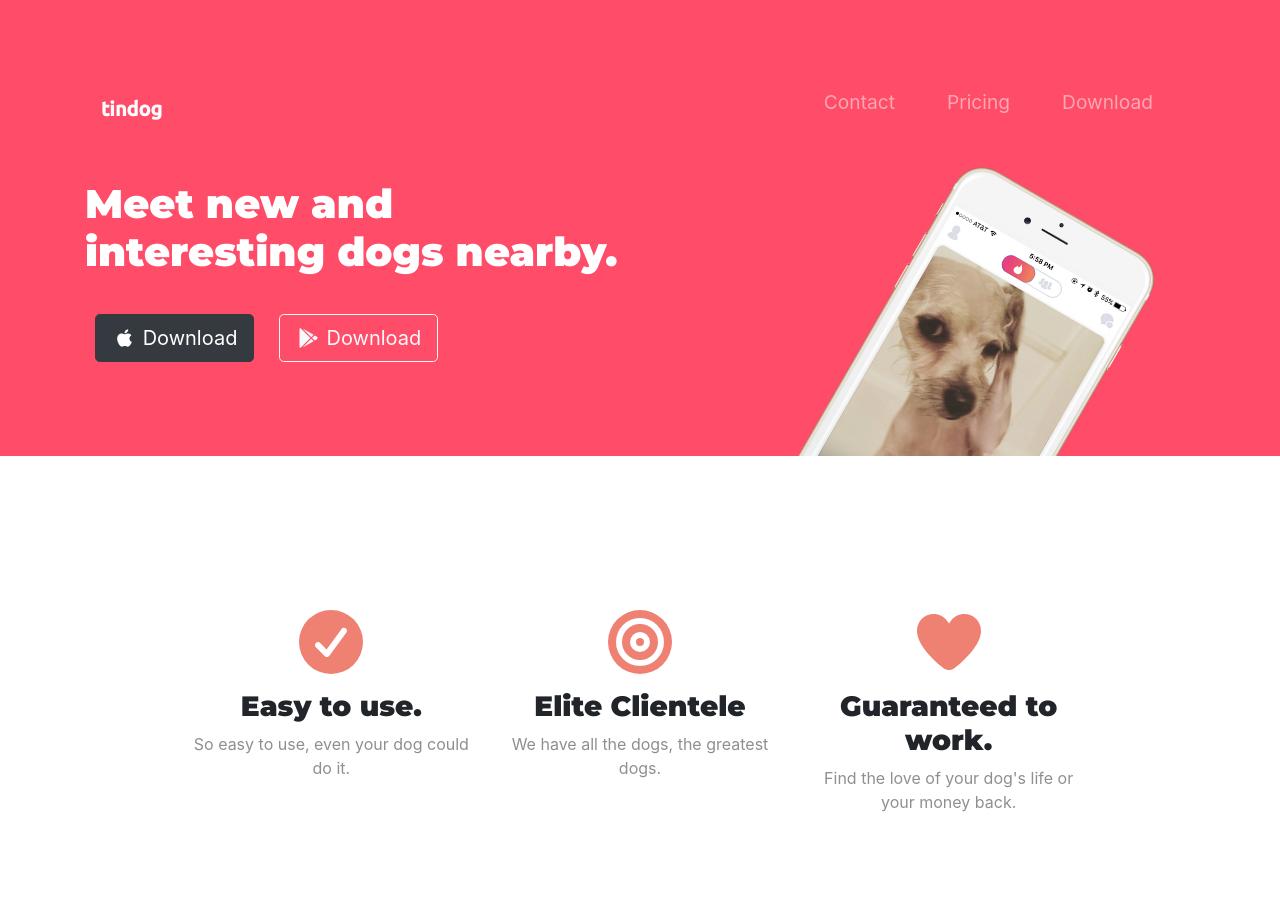
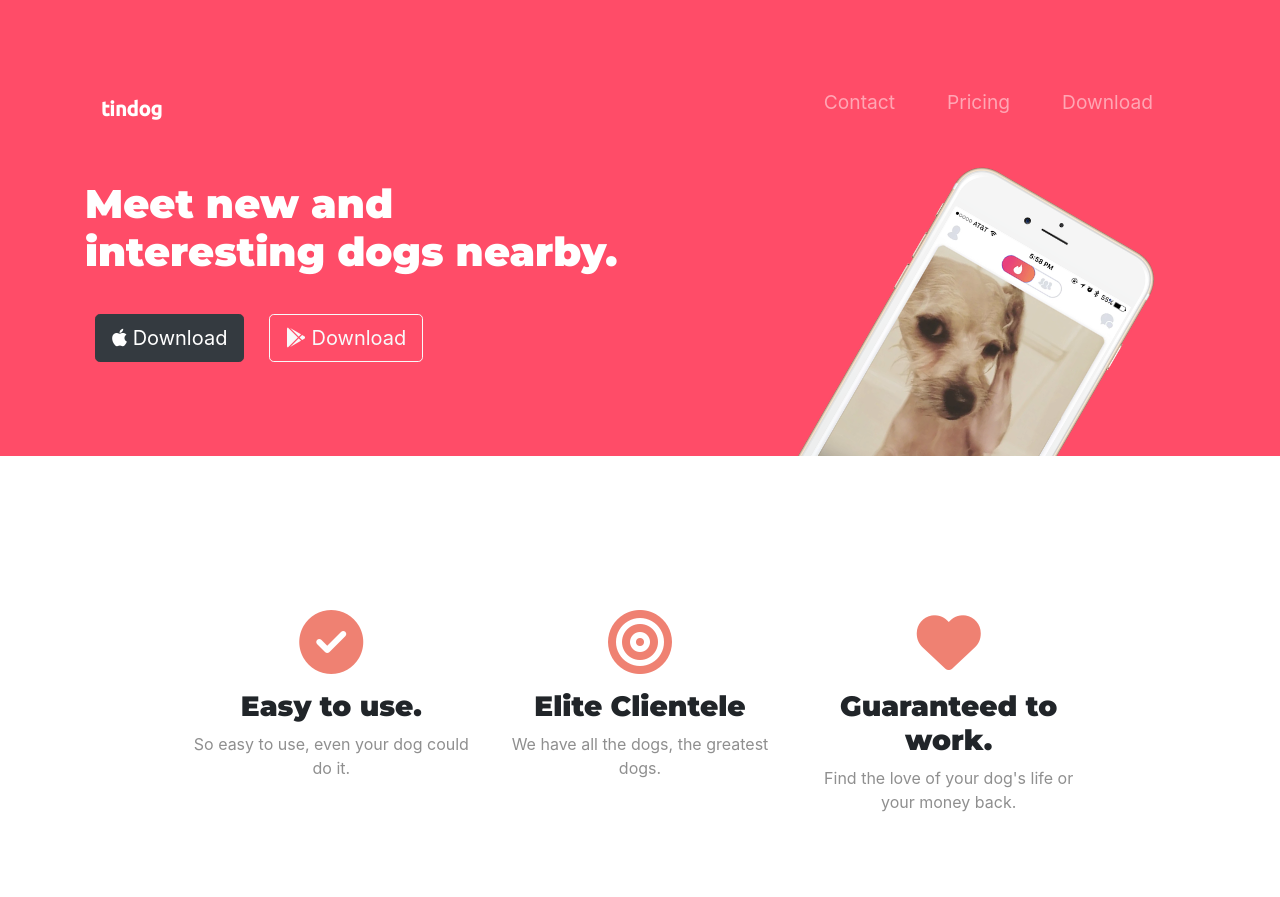
Before and after one commit to farvees7/Tindog-Website, a plain HTML site: page index.html in a window 1280 px wide. Shown: the top 897 px of the page. Drawn offline with nearby package versions, Linux system fonts and the light colour scheme.

Commit message:
Update index.html

```diff
--- a/index.html
+++ b/index.html
@@ -17,8 +17,7 @@
     <link href="https://fonts.googleapis.com/css2?family=Ubuntu:wght@500&display=swap" rel="stylesheet">
 
     <!-- Font awesome stylesheet-->
-    <script src="C:\Users\Farvees\Desktop\Web Development\fontawesome-free-5.15.3-web\js\all.js" rel="stylesheet">
-    </script>
+    <script src="https://kit.fontawesome.com/a797ccaae6.js" crossorigin="anonymous"></script>
 
 </head>
 
```
